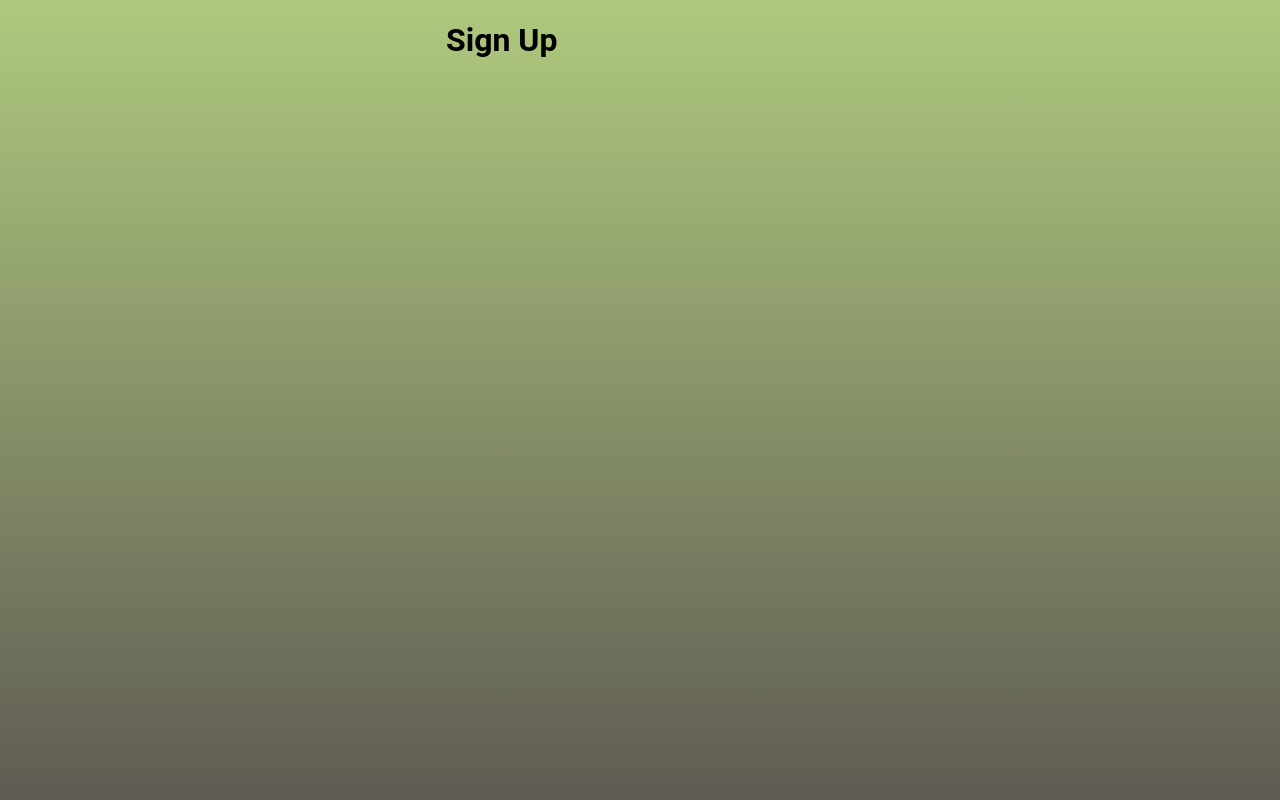
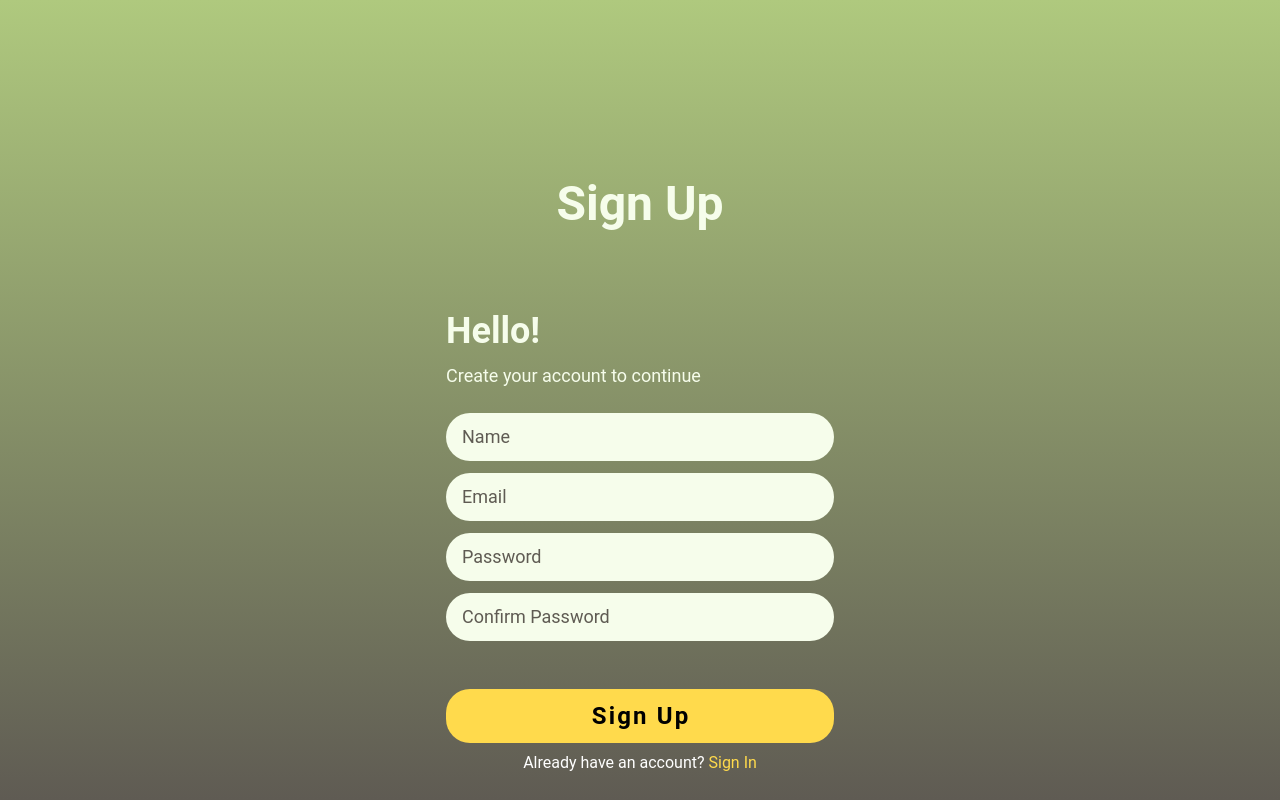
Before and after one commit to shataev/wanna-track-client, a Vue app: page /signup in a window 1280 px wide. Built offline with nearby package versions, Linux system fonts and the light colour scheme.

Commit message:
feat: sass, app-input, sign up page

```diff
--- a/src/components/AppButton.vue
+++ b/src/components/AppButton.vue
@@ -2,6 +2,7 @@
   <v-btn
     v-bind="$attrs"
     rounded
+    :color="$attrs.color ?? '#FFDA4C'"
     flat
     block
     class="app-button font-weight-bold text-none"
--- /dev/null
+++ b/src/components/AppInput.vue
@@ -0,0 +1,24 @@
+<template>
+  <v-input
+    v-bind="$attrs"
+    class="app-input bg-app-light rounded-pill text-app-dark"
+    hide-details="auto"
+  >
+    <slot />
+  </v-input>
+</template>
+
+<script>
+export default {
+  name: 'AppInput'
+}
+</script>
+
+<style scoped>
+.app-input {
+  color: #5f5b53;
+  height: 48px;
+  font-size: 18px;
+  padding: 10px 16px;
+}
+</style>
--- a/src/main.js
+++ b/src/main.js
@@ -1,4 +1,4 @@
-import './assets/main.css'
+import './assets/main.scss'
 
 import { createApp } from 'vue'
 import { createPinia } from 'pinia'
@@ -13,8 +13,23 @@ import * as components from 'vuetify/components'
 import * as directives from 'vuetify/directives'
 
 const vuetify = createVuetify({
-    components,
-    directives,
+  components,
+  directives,
+  theme: {
+    defaultTheme: 'dark',
+    themes: {
+      dark: {
+        colors: {
+          'app-light': '#F6FDEB',
+          'app-green-darker': '#CAE39D',
+          'app-green-lighter': '#A7C76C',
+          'app-yellow-darker': '#E1D165',
+          'app-light-lighter': '#FFDA4D',
+          'app-dark': '#5F5B53'
+        }
+      }
+    }
+  }
 })
 
 const app = createApp(App)
--- a/src/pages/AuthPage.vue
+++ b/src/pages/AuthPage.vue
@@ -4,6 +4,7 @@
 
     <app-button color="#FFDA4C" to="/signin" class="mb-6">Sign In</app-button>
     <app-button color="#AFC97E" to="/signup">Sign Up</app-button>
+
     <router-view />
   </div>
 </template>
--- a/src/pages/SignUpPage.vue
+++ b/src/pages/SignUpPage.vue
@@ -1,15 +1,57 @@
 <template>
-  <h1>
-    Sign Up
-  </h1>
+  <div class="page-container">
+    <header class="page-title text-app-light font-weight-bold text-center mb-16">Sign Up</header>
+    <div class="page-subtitle-container text-app-light d-flex flex-column mb-6">
+      <span class="page-subtitle mb-1">Hello!</span>
+      <span class="page-subtitle-description text-app-light">Create your account to continue</span>
+    </div>
+    <form class="d-flex flex-column mb-2">
+      <app-input type="text" name="name" class="mb-3">Name</app-input>
+      <app-input type="email" name="email" class="mb-3">Email</app-input>
+      <app-input type="text" name="password" class="mb-3">Password</app-input>
+      <app-input type="text" name="confirmPassword">Confirm Password</app-input>
+      <app-button class="mt-12">Sign Up</app-button>
+    </form>
+    <footer class="page-footer text-center">
+      Already have an account?
+      <router-link to="/signin" class="auth-link text-decoration-none">Sign In</router-link>
+    </footer>
+  </div>
 </template>
 
 <script>
+import AppButton from '@/components/AppButton.vue'
+import AppInput from '@/components/AppInput.vue'
+
 export default {
-  name: "SignUpPage"
+  name: 'SignUpPage',
+  components: { AppInput, AppButton }
 }
 </script>
 
 <style scoped>
+.page-container {
+  padding-top: 152px;
+}
 
+.page-title {
+  font-size: 48px;
+}
+
+.page-subtitle {
+  font-size: 36px;
+  font-weight: 600;
+}
+
+.page-subtitle-description {
+  font-size: 18px;
+}
+
+.page-footer {
+  font-size: 16px;
+}
+
+.auth-link {
+  color: #ffda4c;
+}
 </style>
```
Also changed, not shown: src/assets/main.scss (renamed from src/assets/main.css), 1 other file (tests, documents, lock files or other folders).
